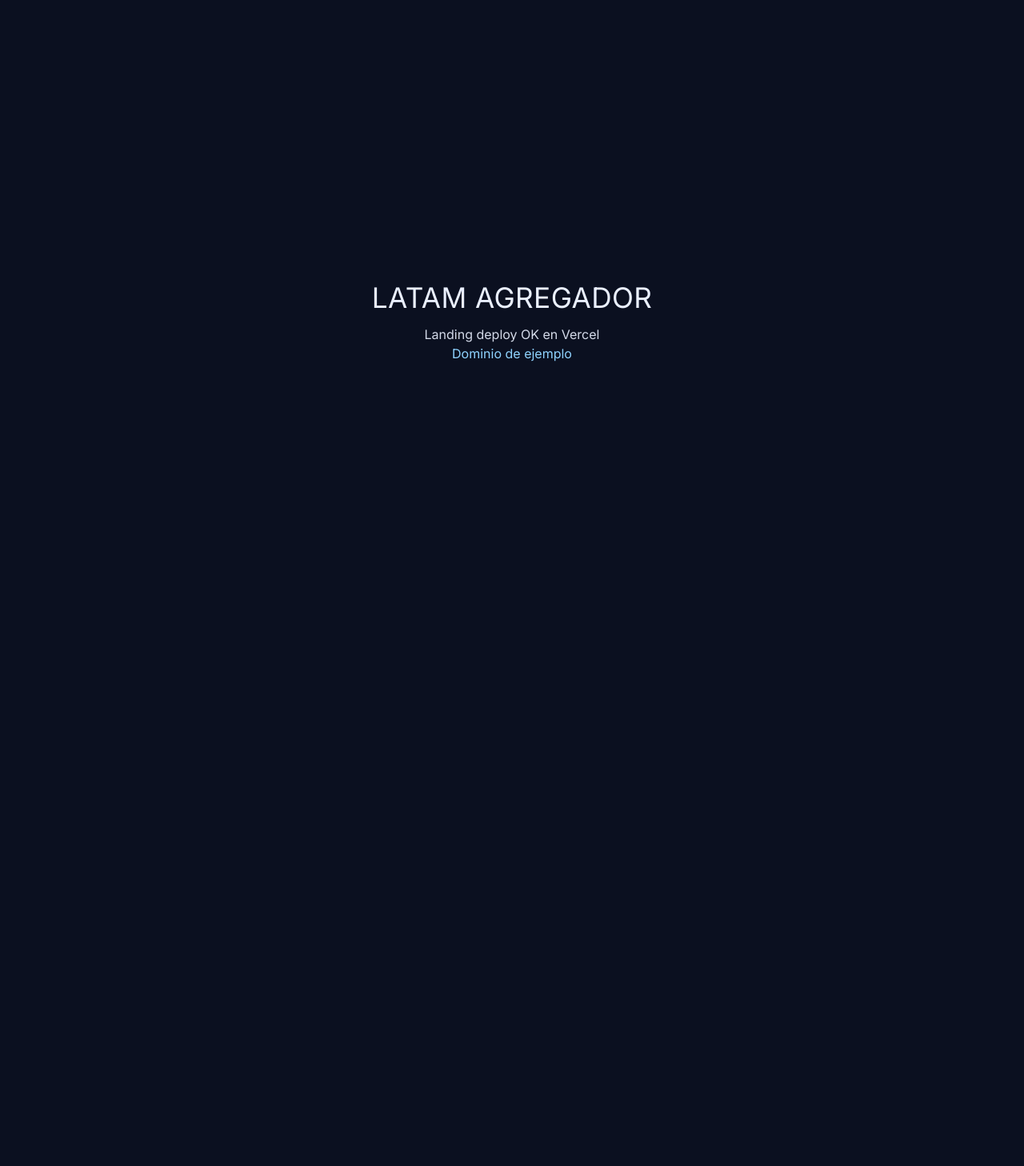
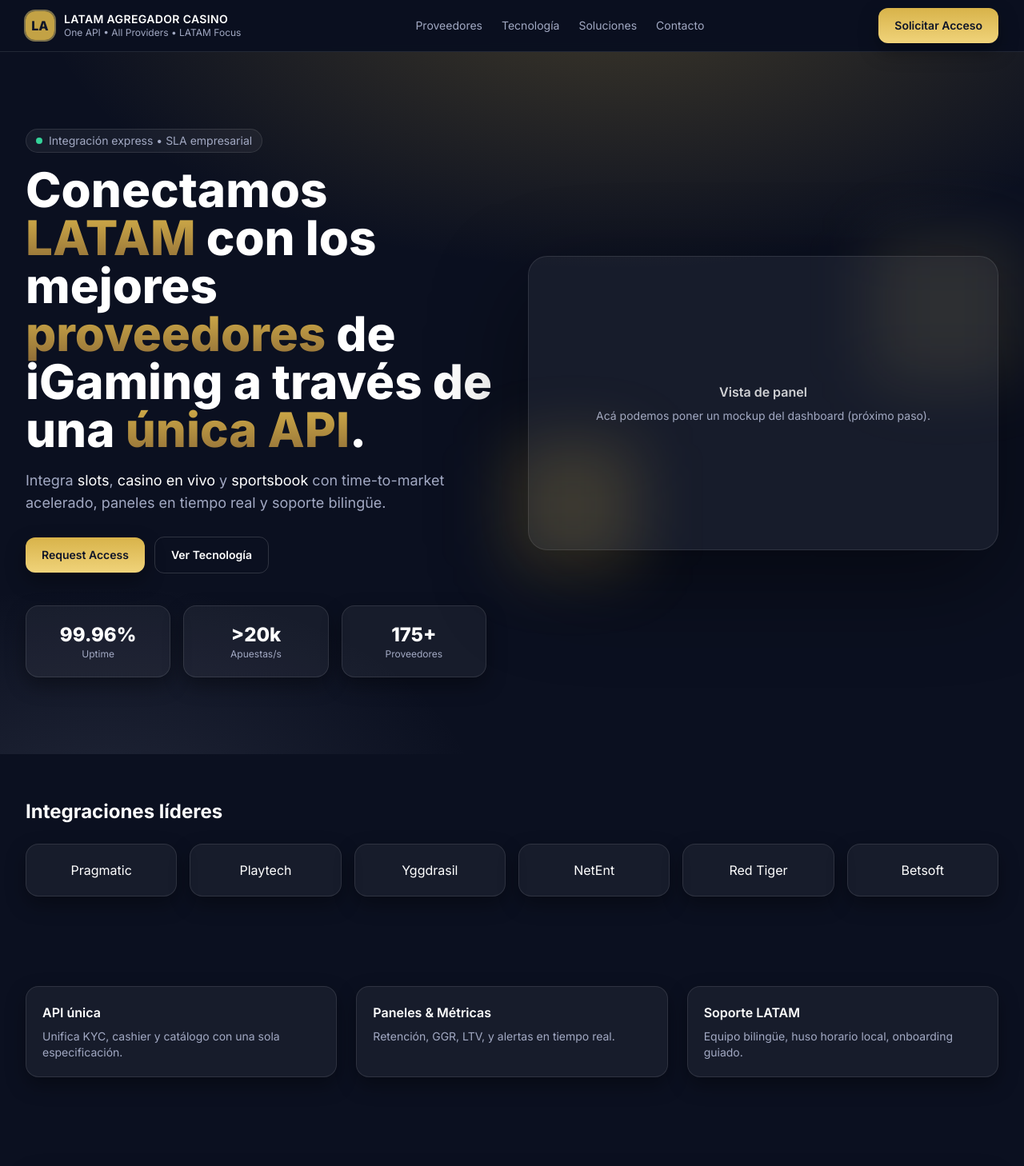
Before and after one commit to latamagregador/latamagregador-landing, a Next.js app: page / in a window 1280 px wide. Shown: the top 1458 px of the page at 80% size. Before the commit the page ends 800 px from the top, so only its background shows below. Built offline with nearby package versions, Linux system fonts and the light colour scheme.

Commit message:
Update index.jsx

```diff
--- a/pages/index.jsx
+++ b/pages/index.jsx
@@ -1,23 +1,141 @@
-export default function Home() {
+// pages/index.jsx
+import Head from "next/head";
+
+export default function Home(){
   return (
-    <main style={{
-      minHeight: '100vh',
-      display: 'grid',
-      placeItems: 'center',
-      background: '#0b1020',
-      color: '#eaf0ff'
-    }}>
-      <div style={{ textAlign: 'center' }}>
-        <h1 style={{ margin: 0, fontSize: '2.2rem', letterSpacing: '.4px' }}>
-          LATAM AGREGADOR
-        </h1>
-        <p style={{ opacity: .9, marginTop: '.5rem' }}>
-          Landing deploy OK en Vercel
-        </p>
-        <a href="https://latamagregador-landing.vercel.app" style={{ color: '#8fd3ff' }}>
-          Dominio de ejemplo
-        </a>
-      </div>
-    </main>
+    <>
+      <Head>
+        <title>LATAM Agregador Casino — Una sola API</title>
+        <meta name="viewport" content="width=device-width, initial-scale=1" />
+      </Head>
+
+      {/* NAV */}
+      <header className="sticky top-0 z-40 backdrop-blur bg-night/70 border-b border-white/10">
+        <nav className="mx-auto max-w-7xl px-4 sm:px-6 lg:px-8 h-16 flex items-center justify-between">
+          <div className="flex items-center gap-3">
+            <div className="h-9 w-9 rounded-xl bg-gold/90 ring-2 ring-gold2/50 grid place-items-center text-ink font-extrabold">LA</div>
+            <div className="text-sm leading-tight">
+              <p className="font-semibold tracking-wide">LATAM AGREGADOR CASINO</p>
+              <p className="text-xs text-smoke">One API • All Providers • LATAM Focus</p>
+            </div>
+          </div>
+
+          <ul className="hidden md:flex items-center gap-6 text-sm text-smoke">
+            <li><a className="hover:text-white transition" href="#proveedores">Proveedores</a></li>
+            <li><a className="hover:text-white transition" href="#tecnologia">Tecnología</a></li>
+            <li><a className="hover:text-white transition" href="#soluciones">Soluciones</a></li>
+            <li><a className="hover:text-white transition" href="#contacto">Contacto</a></li>
+          </ul>
+
+          <div className="hidden md:block">
+            <a href="#contacto" className="btn-gold">Solicitar Acceso</a>
+          </div>
+        </nav>
+      </header>
+
+      {/* HERO */}
+      <section className="relative isolate overflow-hidden hero-overlay">
+        <div className="mx-auto max-w-7xl px-4 sm:px-6 lg:px-8 py-16 lg:py-24">
+          <div className="grid lg:grid-cols-2 gap-10 items-center">
+            {/* Texto */}
+            <div>
+              <div className="badge mb-4">
+                <span className="h-2 w-2 rounded-full bg-emerald-400"></span>
+                Integración express • SLA empresarial
+              </div>
+
+              <h1 className="text-4xl sm:text-5xl lg:text-6xl font-extrabold leading-tight">
+                Conectamos <span className="gold-text">LATAM</span> con los mejores{" "}
+                <span className="gold-text">proveedores</span> de iGaming a través de una{" "}
+                <span className="gold-text">única API</span>.
+              </h1>
+
+              <p className="mt-5 text-lg text-smoke max-w-2xl">
+                Integra <span className="text-white">slots</span>, <span className="text-white">casino en vivo</span> y{" "}
+                <span className="text-white">sportsbook</span> con time-to-market acelerado, paneles en tiempo real y soporte bilingüe.
+              </p>
+
+              <div className="mt-7 flex flex-wrap items-center gap-3">
+                <a href="#contacto" className="btn-gold">Request Access</a>
+                <a href="#tecnologia" className="btn-ghost">Ver Tecnología</a>
+              </div>
+
+              {/* Métricas */}
+              <div className="mt-10 grid grid-cols-3 gap-4 max-w-xl">
+                <div className="card text-center">
+                  <div className="text-2xl font-extrabold">99.96%</div>
+                  <div className="text-xs text-smoke">Uptime</div>
+                </div>
+                <div className="card text-center">
+                  <div className="text-2xl font-extrabold">&gt;20k</div>
+                  <div className="text-xs text-smoke">Apuestas/s</div>
+                </div>
+                <div className="card text-center">
+                  <div className="text-2xl font-extrabold">175+</div>
+                  <div className="text-xs text-smoke">Proveedores</div>
+                </div>
+              </div>
+            </div>
+
+            {/* Imagen/Mockup (placeholder simple para empezar) */}
+            <div className="relative">
+              <div className="aspect-[16/10] rounded-3xl border border-white/10 bg-white/5 shadow-[0_40px_120px_rgba(0,0,0,.45)] overflow-hidden">
+                <div className="absolute inset-0 grid place-items-center text-smoke">
+                  <div className="text-center px-6">
+                    <p className="mb-2 text-white/80 font-semibold">Vista de panel</p>
+                    <p className="text-sm text-smoke">Acá podemos poner un mockup del dashboard (próximo paso).</p>
+                  </div>
+                </div>
+              </div>
+              <div className="absolute -bottom-6 -left-6 w-40 h-40 rounded-3xl bg-gold/20 blur-2xl"></div>
+              <div className="absolute -top-8 -right-8 w-48 h-48 rounded-3xl bg-gold2/10 blur-2xl"></div>
+            </div>
+          </div>
+        </div>
+      </section>
+
+      {/* Proveedores */}
+      <section id="proveedores" className="mx-auto max-w-7xl px-4 sm:px-6 lg:px-8 py-14">
+        <h2 className="text-2xl font-bold mb-6">Integraciones líderes</h2>
+        <div className="grid grid-cols-2 sm:grid-cols-3 lg:grid-cols-6 gap-4">
+          {["Pragmatic", "Playtech", "Yggdrasil", "NetEnt", "Red Tiger", "Betsoft"].map((p) => (
+            <div key={p} className="card text-center py-6">{p}</div>
+          ))}
+        </div>
+      </section>
+
+      {/* Tecnología */}
+      <section id="tecnologia" className="mx-auto max-w-7xl px-4 sm:px-6 lg:px-8 py-14">
+        <div className="grid lg:grid-cols-3 gap-6">
+          <div className="card">
+            <h3 className="font-semibold mb-2">API única</h3>
+            <p className="text-sm text-smoke">Unifica KYC, cashier y catálogo con una sola especificación.</p>
+          </div>
+          <div className="card">
+            <h3 className="font-semibold mb-2">Paneles & Métricas</h3>
+            <p className="text-sm text-smoke">Retención, GGR, LTV, y alertas en tiempo real.</p>
+          </div>
+          <div className="card">
+            <h3 className="font-semibold mb-2">Soporte LATAM</h3>
+            <p className="text-sm text-smoke">Equipo bilingüe, huso horario local, onboarding guiado.</p>
+          </div>
+        </div>
+      </section>
+
+      {/* CTA final */}
+      <section id="contacto" className="mx-auto max-w-7xl px-4 sm:px-6 lg:px-8 py-14">
+        <div className="card flex flex-col lg:flex-row items-center justify-between gap-6">
+          <div>
+            <h3 className="text-xl font-bold">¿Listos para integrar?</h3>
+            <p className="text-sm text-smoke">Te acompañamos en el go-live con soporte técnico y comercial.</p>
+          </div>
+          <a href="mailto:paybot2025@gmail.com" className="btn-gold">Contactar</a>
+        </div>
+      </section>
+
+      <footer className="border-t border-white/10 py-8 text-center text-xs text-smoke">
+        © {new Date().getFullYear()} LATAM Agregador Casino — All rights reserved.
+      </footer>
+    </>
   );
 }
```
